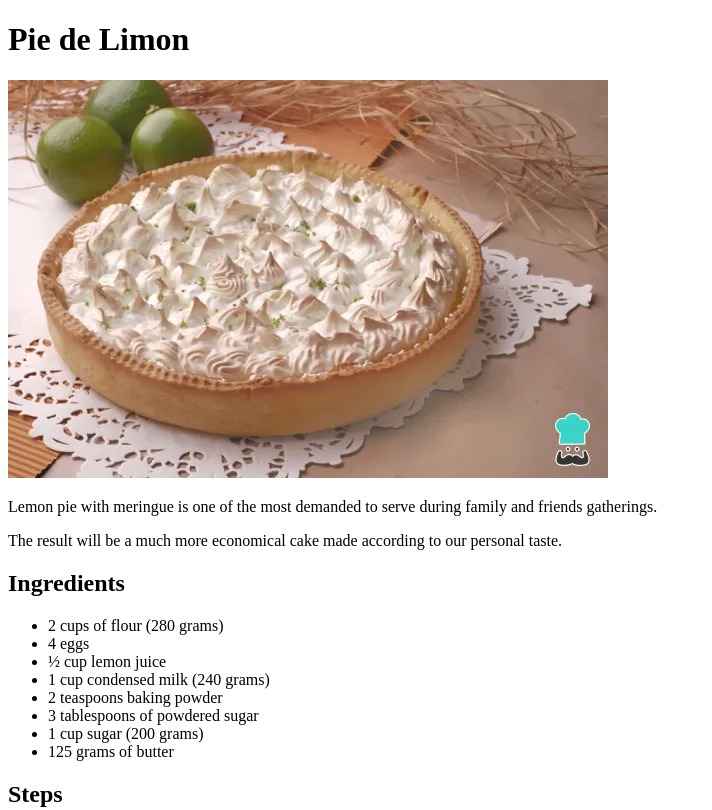
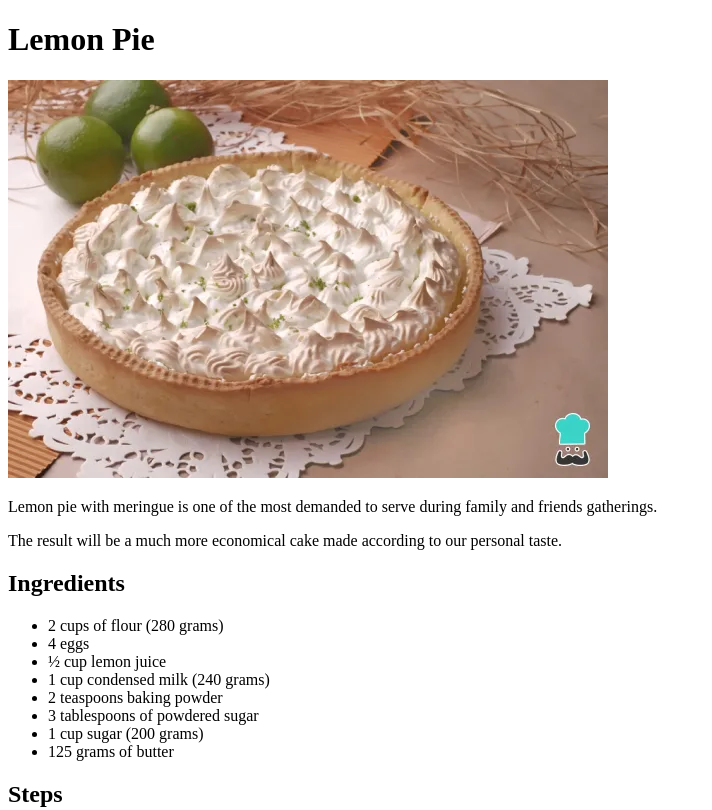
Before and after one commit to oswaldo33/odin-recipes-oswaldo-24oct2023, a plain HTML site: page recipes/pie-de-limon.html in a window 1280 px wide. Shown: the top 810 px of the page, without its empty margins (0-712 px from the left). Drawn offline with Linux system fonts and the light colour scheme.

Commit message:
fix: changes languages and recipes

```diff
--- a/recipes/pie-de-limon.html
+++ b/recipes/pie-de-limon.html
@@ -6,7 +6,7 @@
   <title>Lemon Pie</title>
 </head>
 <body>
-  <h1>Pie de Limon</h1>
+  <h1>Lemon Pie</h1>
   <img src="pie-de-limon/pie_de_limon_y_merengue.jpg" alt="pie de limon dulce delicioso">
 
   <p>Lemon pie with meringue is one of the most demanded to serve during family and friends gatherings.</p>
```
Also changed, not shown: index.html (+1 -1 lines), recipes/pasta-pesto-con-pollo.html (+1 -1 lines).
